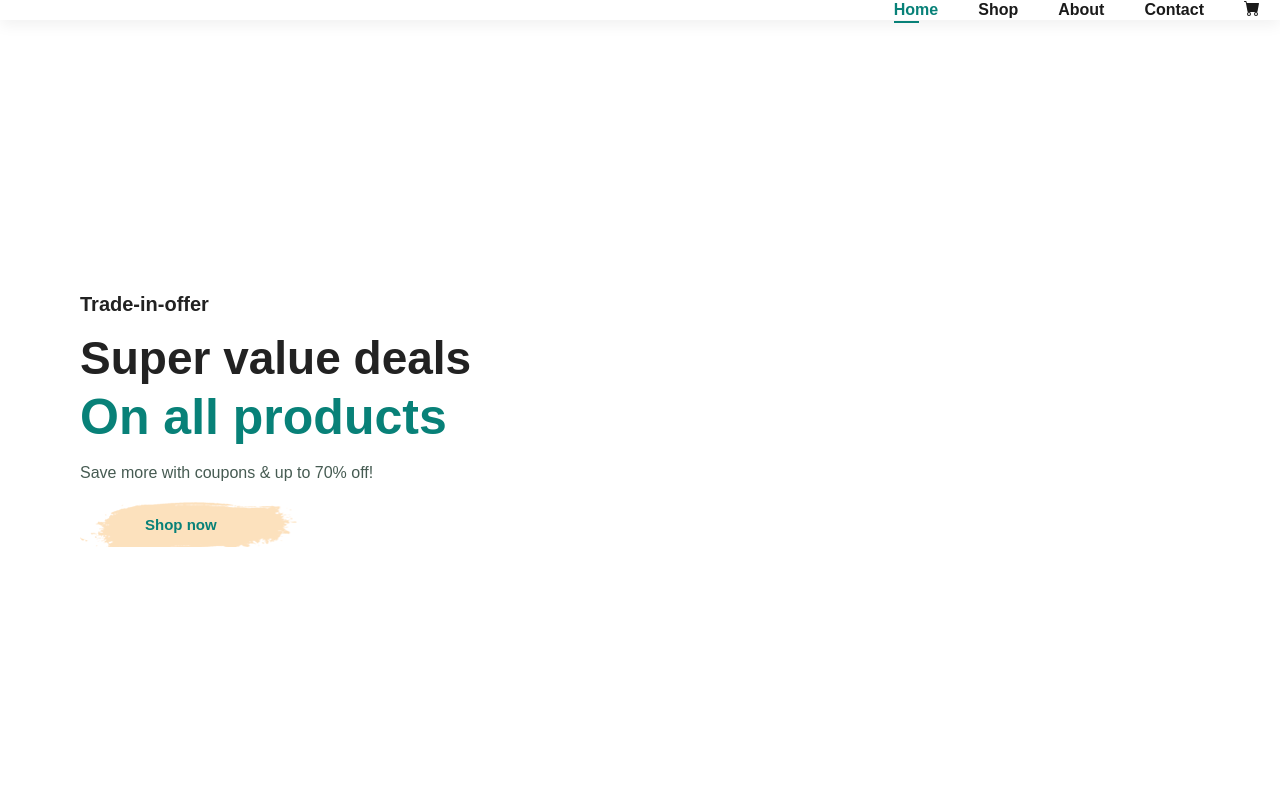
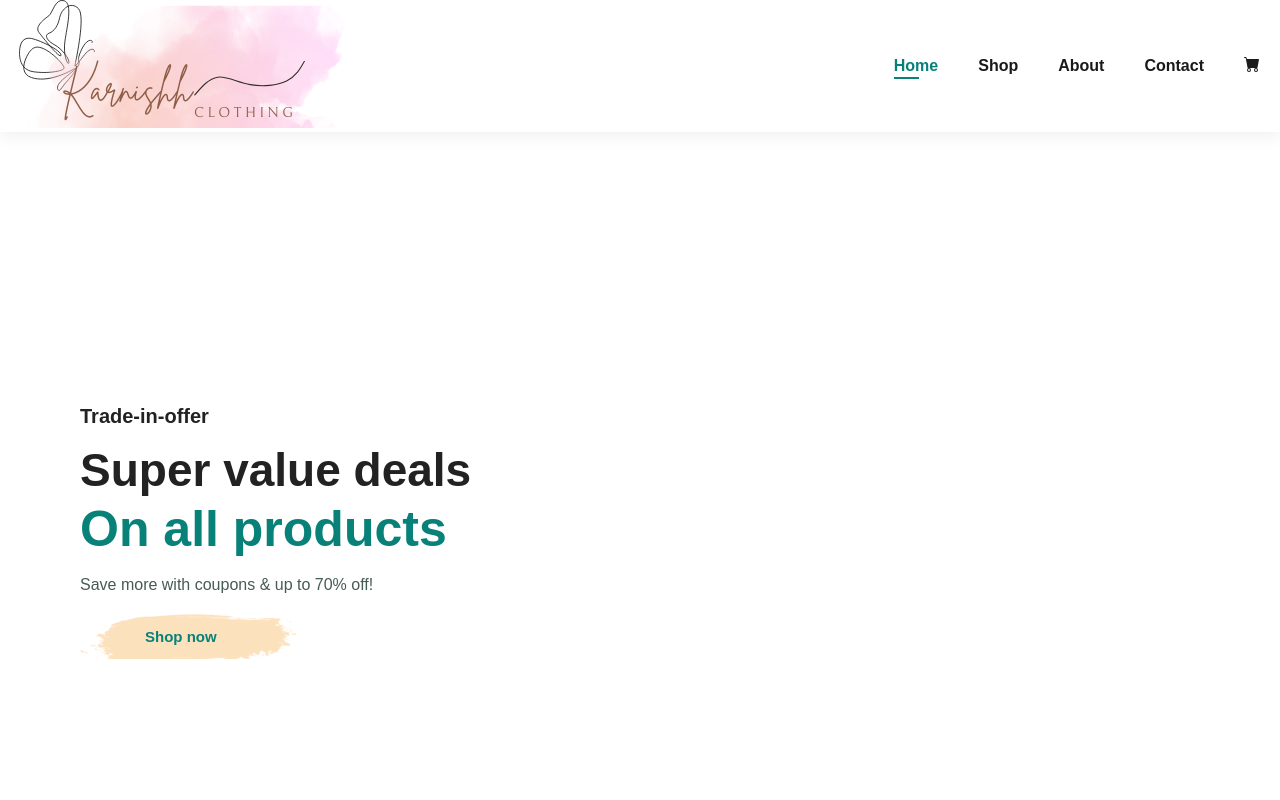
Before and after one commit to Karnika2/Karnishh-Clothing, a plain HTML site: page index.html in a window 1280 px wide. Shown: the top 800 px of the page. Drawn offline with Linux system fonts and the light colour scheme; files whose address does not match are found by name.

Commit message:
Update index.html

```diff
--- a/index.html
+++ b/index.html
@@ -10,7 +10,7 @@
 <body>
     <section id="header">
 
-        <a href="#"><img src="./img/the logo.png" class="Logo" alt=""></a>
+        <a href="#"><img src="./the logo.png" class="Logo" alt=""></a>
         <div>
             <ul id="navbar">
               <a href="#" id="close"><svg xmlns="http://www.w3.org/2000/svg" width="16" height="16" fill="currentColor" class="bi bi-x-lg" viewBox="0 0 16 16">
```
